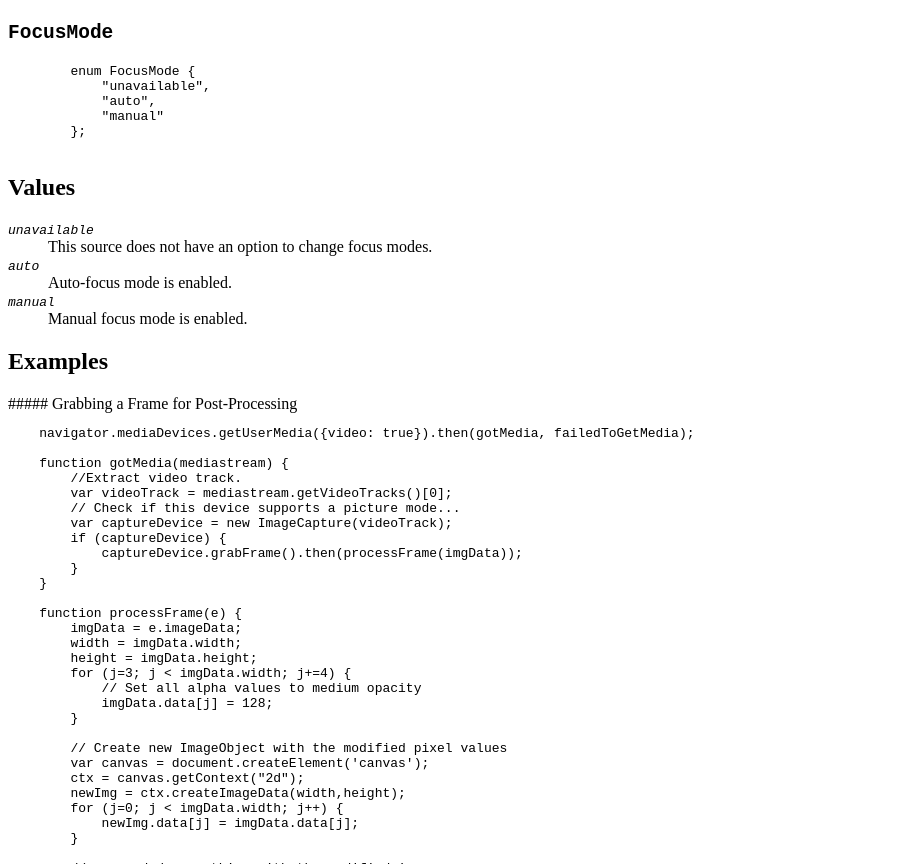
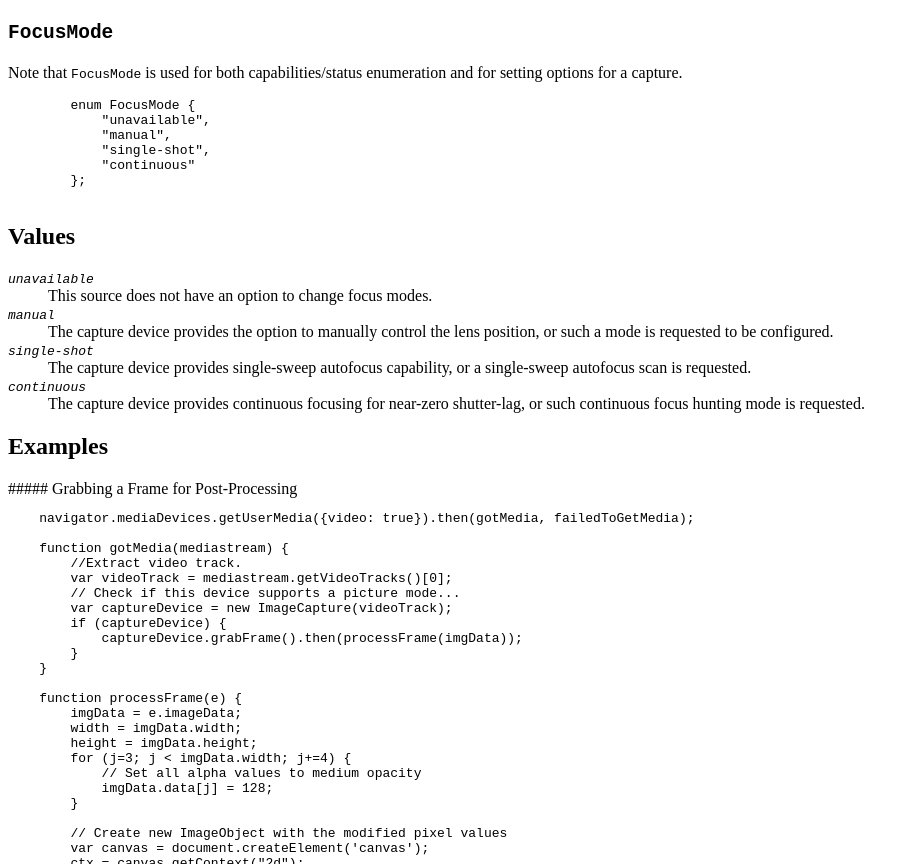
Before and after one commit to w3c/mediacapture-image, a plain HTML site: page index.html in a window 1280 px wide. Shown: the part 5485-6349 px from the top of the page, without its empty margins (0-915 px from the left). Drawn offline with Linux system fonts and the light colour scheme.

Commit message:
Splitted 'auto' FocusMode into 'single-shot' and 'continuous'

```diff
--- a/index.html
+++ b/index.html
@@ -459,12 +459,14 @@
 
     <section id="FocusMode">
     <h2><code>FocusMode</code></h2>
+    <p>Note that <code>FocusMode</code> is used for both capabilities/status enumeration and for setting options for a capture.</p>
     <div>
       <pre class="idl">
         enum FocusMode {
             "unavailable",
-            "auto",
-            "manual"
+            "manual",
+            "single-shot",
+            "continuous"
         };
       </pre>
     </div>
@@ -473,11 +475,12 @@
       <dl data-link-for="FocusMode" data-dfn-for="FocusMode" class="enum">
         <dt><dfn><code>unavailable</code></dfn></dt>
         <dd>This source does not have an option to change focus modes.</dd>
-        <dt><dfn><code>auto</code></dfn></dt>
-        <dd>Auto-focus mode is enabled.</dd>
         <dt><dfn><code>manual</code></dfn></dt>
-        <dd>Manual focus mode is enabled.</dd>
-
+        <dd>The capture device provides the option to manually control the lens position, or such a mode is requested to be configured.</dd>
+        <dt><dfn><code>single-shot</code></dfn></dt>
+        <dd>The capture device provides single-sweep autofocus capability, or a single-sweep autofocus scan is requested.</dd>
+        <dt><dfn><code>continuous</code></dfn></dt>
+        <dd>The capture device provides continuous focusing for near-zero shutter-lag, or such continuous focus hunting mode is requested.</dd>
       </dl>
     </section>
     </section>
```
